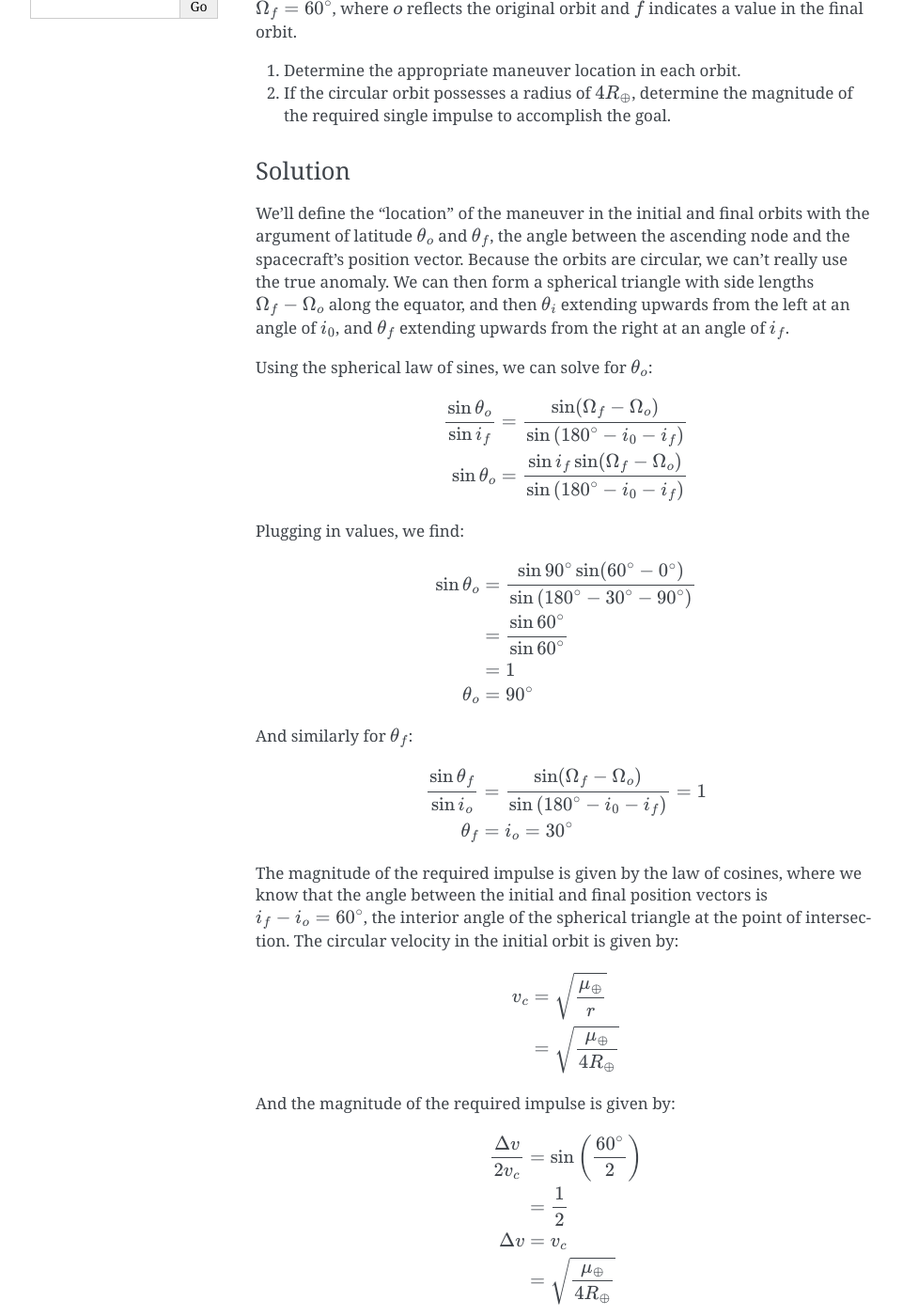
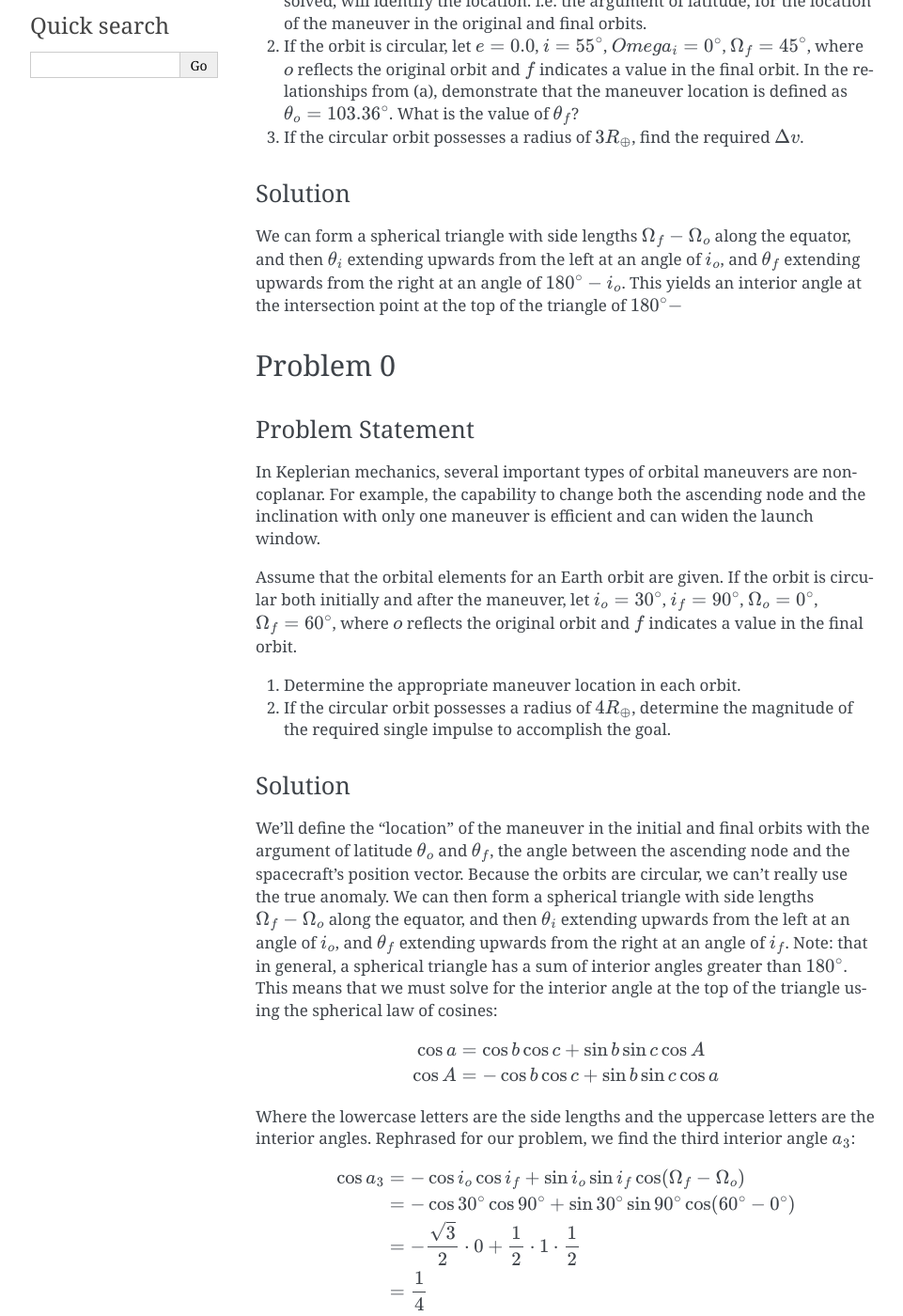
Before and after one commit to ljrobins/quals-writeups, a Sphinx documentation site: the page built from docs/source/orb.rst, in a window 1280 px wide and 1400 px high, scrolled down 403 px. Shown: the whole window at 94% size, without its empty margins (148-1109 px from the left). Built offline with Sphinx 7.4.7, drawn with Linux system fonts in a browser that asks for light colours; some of the changed text lies outside the part shown.

Commit message:
fixed orbits problem

```diff
--- a/docs/source/orb.rst
+++ b/docs/source/orb.rst
@@ -1,10 +1,49 @@
 Orbit Mechanics Past Problems
 =============================
+
+Fall 2023
+---------
+
+Problem Statement
+~~~~~~~~~~~~~~~~~
+
+Assuming Keplerian motion, several important types of orbital maneuvers
+are noncoplanar. For example, the capability to change the ascending
+node can widen the launch window.
+
+Assume that the orbital elements for an Earth orbit are given.
+
+#. To change only the ascending node, derive an equation (or equations)
+   that, if solved, will identify the location. i.e. the argument of
+   latitude, for the location of the maneuver in the original and final
+   orbits.
+
+#. If the orbit is circular, let :math:`e=0.0`, :math:`i=55^\circ`,
+   :math:`Omega_i=0^\circ`, :math:`\Omega_f=45^\circ`, where :math:`o`
+   reflects the original orbit and :math:`f` indicates a value in the
+   final orbit. In the relationships from (a), demonstrate that the
+   maneuver location is defined as :math:`\theta_o = 103.36^\circ`. What
+   is the value of :math:`\theta_f`?
+
+#. If the circular orbit possesses a radius of :math:`3R_\oplus`, find
+   the required :math:`\Delta v`.
+
+Solution
+~~~~~~~~
+
+We can form a spherical triangle with side lengths
+:math:`\Omega_f - \Omega_o` along the equator, and then :math:`\theta_i`
+extending upwards from the left at an angle of :math:`i_o`, and
+:math:`\theta_f` extending upwards from the right at an angle of
+:math:`180^\circ-i_o`. This yields an interior angle at the intersection
+point at the top of the triangle of :math:`180^\circ-`
 
 Problem 0
 ---------
 
-Problem statement
+.. _problem-statement-1:
+
+Problem Statement
 ~~~~~~~~~~~~~~~~~
 
 In Keplerian mechanics, several important types of orbital maneuvers are
@@ -23,6 +62,8 @@
 #. If the circular orbit possesses a radius of :math:`4R_\oplus`,
    determine the magnitude of the required single impulse to accomplish
    the goal.
+
+.. _solution-1:
 
 Solution
 ~~~~~~~~
@@ -34,16 +75,40 @@
 really use the true anomaly. We can then form a spherical triangle with
 side lengths :math:`\Omega_f - \Omega_o` along the equator, and then
 :math:`\theta_i` extending upwards from the left at an angle of
-:math:`i_0`, and :math:`\theta_f` extending upwards from the right at an
-angle of :math:`i_f`.
+:math:`i_o`, and :math:`\theta_f` extending upwards from the right at an
+angle of :math:`i_f`. Note: that in general, a spherical triangle has a
+sum of interior angles greater than :math:`180^\circ`. This means that
+we must solve for the interior angle at the top of the triangle using
+the spherical law of cosines:
+
+.. math::
+
+   \begin{aligned}
+       \cos a &= \cos b \cos c + \sin b \sin c \cos A \\
+       \cos A &= - \cos b \cos c + \sin b \sin c \cos a \\
+   \end{aligned}
+
+Where the lowercase letters are the side lengths and the uppercase
+letters are the interior angles. Rephrased for our problem, we find the
+third interior angle :math:`a_3`:
+
+.. math::
+
+   \begin{aligned}
+       \cos a_3 &= - \cos i_o \cos i_f + \sin i_o \sin i_f \cos(\Omega_f - \Omega_o) \\
+       &= - \cos 30^\circ \cos 90^\circ + \sin 30^\circ \sin 90^\circ \cos(60^\circ - 0^\circ) \\
+       &= - \frac{\sqrt{3}}{2} \cdot 0 + \frac{1}{2} \cdot 1 \cdot \frac{1}{2} \\
+       &= \frac{1}{4} \\
+       a_3 &= \cos^{-1} \left( \frac{1}{4} \right) \approx 76^\circ \\
+   \end{aligned}
 
 Using the spherical law of sines, we can solve for :math:`\theta_o`:
 
 .. math::
 
    \begin{aligned}
-       \frac{\sin\theta_o}{\sin i_f} &= \frac{\sin(\Omega_f - \Omega_o)}{\sin\left(180^\circ-i_0-i_f\right)} \\
-       \sin\theta_o &= \frac{\sin i_f \sin(\Omega_f - \Omega_o)}{\sin\left(180^\circ-i_0-i_f\right)} \\
+       \frac{\sin\theta_o}{\sin i_f} &= \frac{\sin(\Omega_f - \Omega_o)}{\sin a_3} \\
+       \sin\theta_o &= \frac{\sin i_f \sin(\Omega_f - \Omega_o)}{\sin a_3} \\
    \end{aligned}
 
 Plugging in values, we find:
@@ -51,10 +116,10 @@
 .. math::
 
    \begin{aligned}
-       \sin\theta_o &= \frac{\sin 90^\circ \sin(60^\circ - 0^\circ)}{\sin\left(180^\circ-30^\circ-90^\circ\right)} \\
-       &= \frac{\sin 60^\circ}{\sin 60^\circ} \\
-       &= 1 \\
-       \theta_o &= 90^\circ
+       \sin\theta_o &= \frac{\sin 90^\circ \sin(60^\circ)}{\sin 76^\circ} \\
+       &= \frac{\sin 60^\circ}{\sin 76^\circ} \\
+       &\approx 0.89 \\
+       \theta_o &\approx 63^\circ
    \end{aligned}
 
 And similarly for :math:`\theta_f`:
@@ -62,13 +127,15 @@
 .. math::
 
    \begin{aligned}
-       \frac{\sin\theta_f}{\sin i_o} &= \frac{\sin(\Omega_f - \Omega_o)}{\sin\left(180^\circ-i_0-i_f\right)} = 1 \\
-       \theta_f &= i_o = 30^\circ
+       \frac{\sin\theta_f}{\sin i_o} &= \frac{\sin(\Omega_f - \Omega_o)}{\sin a_3} = 1 \\
+       \sin\theta_f &= \sin 30^\circ \frac{\sin(60^\circ)}{\sin 76^\circ} \\
+       &\approx 0.63 \\
+       \theta_f &\approx 40^\circ
    \end{aligned}
 
 The magnitude of the required impulse is given by the law of cosines,
 where we know that the angle between the initial and final position
-vectors is :math:`i_f - i_o = 60^\circ`, the interior angle of the
+vectors is :math:`a_3 \approx 76^\circ`, the interior angle of the
 spherical triangle at the point of intersection. The circular velocity
 in the initial orbit is given by:
 
@@ -84,18 +151,18 @@
 .. math::
 
    \begin{aligned}
-       \frac{\Delta v}{2 v_c} &= \sin\left( \frac{60^\circ}{2} \right) \\
-       &= \frac{1}{2} \\
-       \Delta v &= v_c \\
-       &= \sqrt{\frac{\mu_\oplus}{4R_\oplus}} \\
+       \frac{\Delta v}{2 v_c} &= \sin\left( \frac{76^\circ}{2} \right) \\
+       &\approx 0.62 \\
+       \Delta v &\approx 1.23 v_c \\
+       &\approx 1.23 \sqrt{\frac{\mu_\oplus}{4R_\oplus}} \\
    \end{aligned}
 
 Problem 1
 ---------
 
-.. _problem-statement-1:
+.. _problem-statement-2:
 
-Problem statement
+Problem Statement
 ~~~~~~~~~~~~~~~~~
 
 Consider a hyperbolic flyby of a planet
```
Also changed, not shown: other parts of docs/source/orb.rst (+2 -2 lines), 11 other files.
